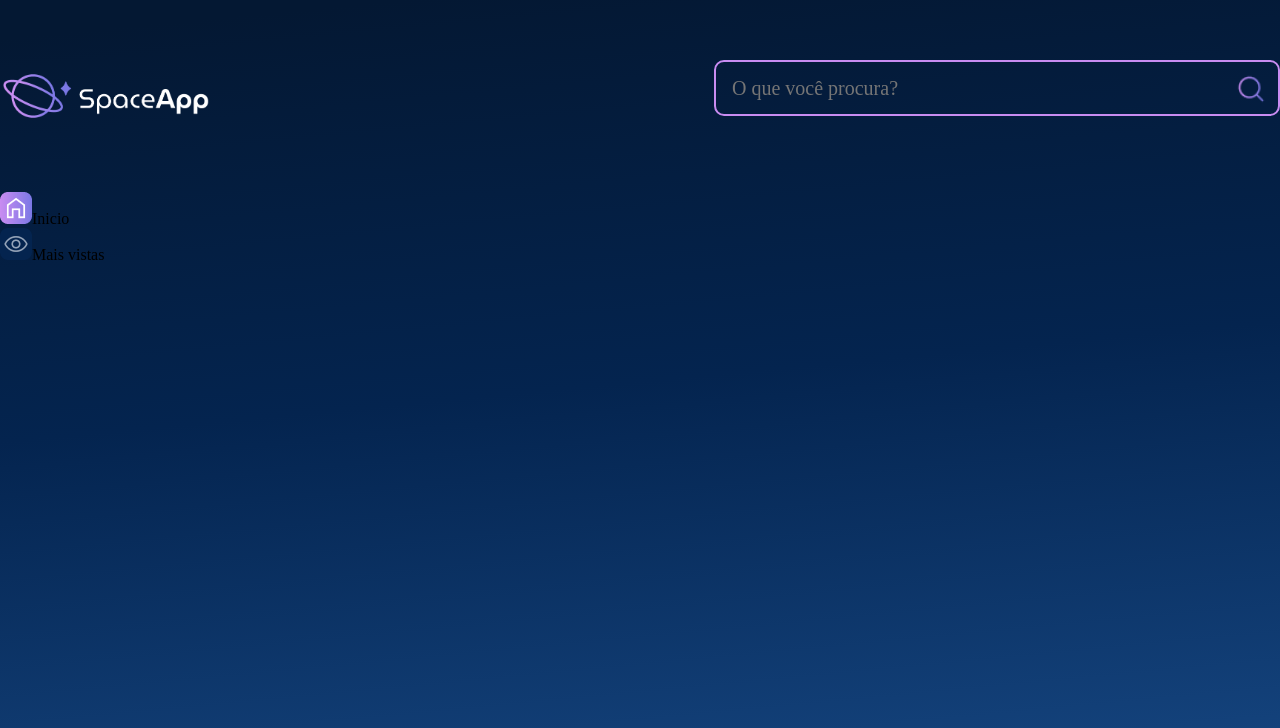
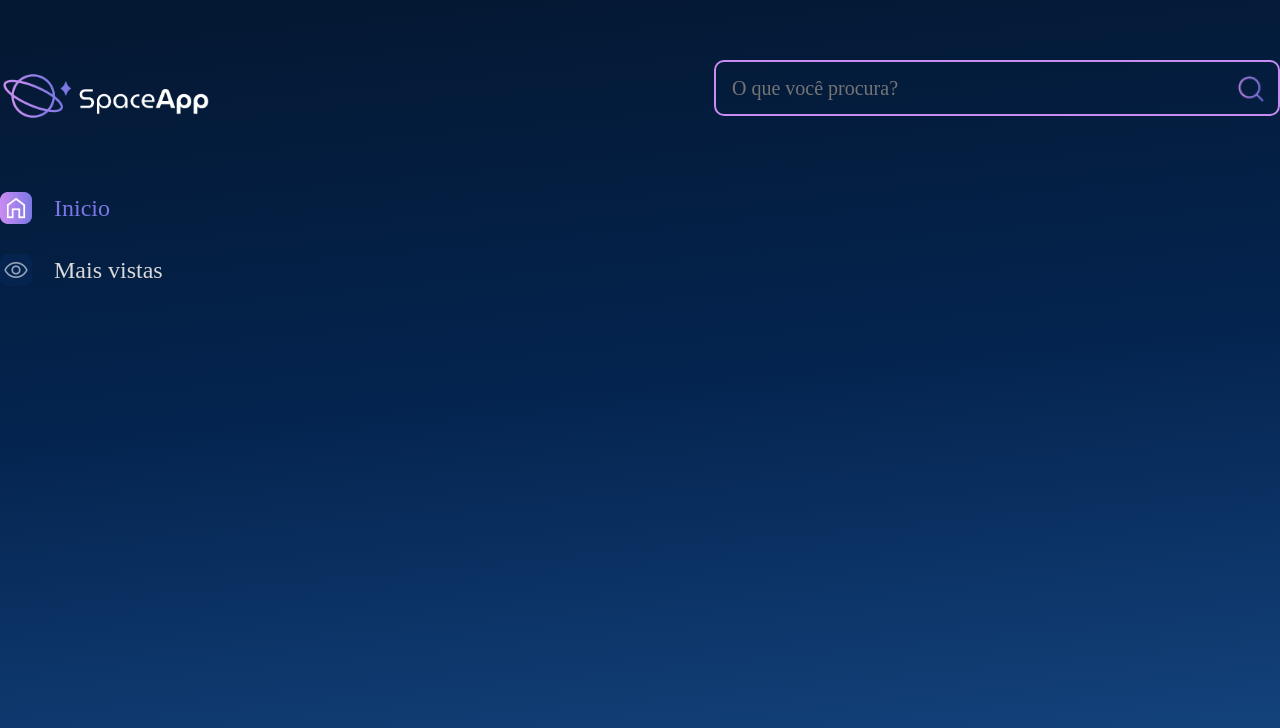
Before and after one commit to renawmontanari/SpaceApp, a React (Vite) app: page / in a window 1280 px wide. Shown: the top 728 px of the page. Built offline with nearby package versions, Linux system fonts and the light colour scheme.

Commit message:
ajuste-fontes

```diff
--- a/src/componentes/BarraLateral/ItemNavegacao/index.jsx
+++ b/src/componentes/BarraLateral/ItemNavegacao/index.jsx
@@ -1,12 +1,19 @@
 import styled from "styled-components";
 
 const ItemListaEstilizado = styled.li`
-
+    font-size: 24px;
+    line-height: 29px;
+    margin-bottom: 30px;
+    cursor: pointer;
+    color: ${ props => props.$ativo ? '#7B78E5' : '#D9D9D9'};
+    display: flex;
+    align-items: center;
+    gap: 22px;
 `
 
 const ItemNavegacao = ({ children, iconeAtivo, iconeInativo, ativo = false }) => {
     return (
-        <ItemListaEstilizado>
+        <ItemListaEstilizado $ativo={ativo}>
             <img src={ativo ? iconeAtivo : iconeInativo} alt="" />
             {children}
         </ItemListaEstilizado>
```
Also changed, not shown: src/componentes/EstilosGlobais/fontes/GandhiSans-Bold.otf (added), src/componentes/EstilosGlobais/fontes/GandhiSans-Regular.otf (added).
